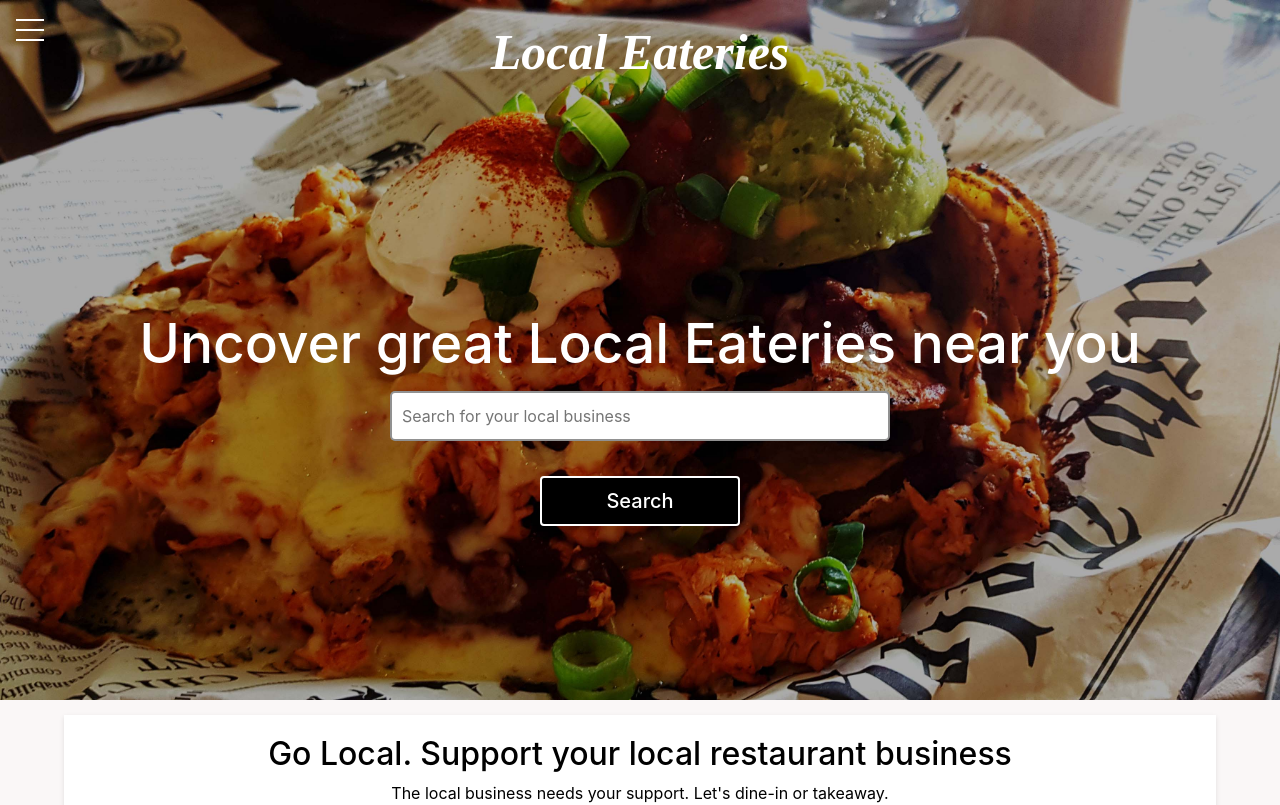
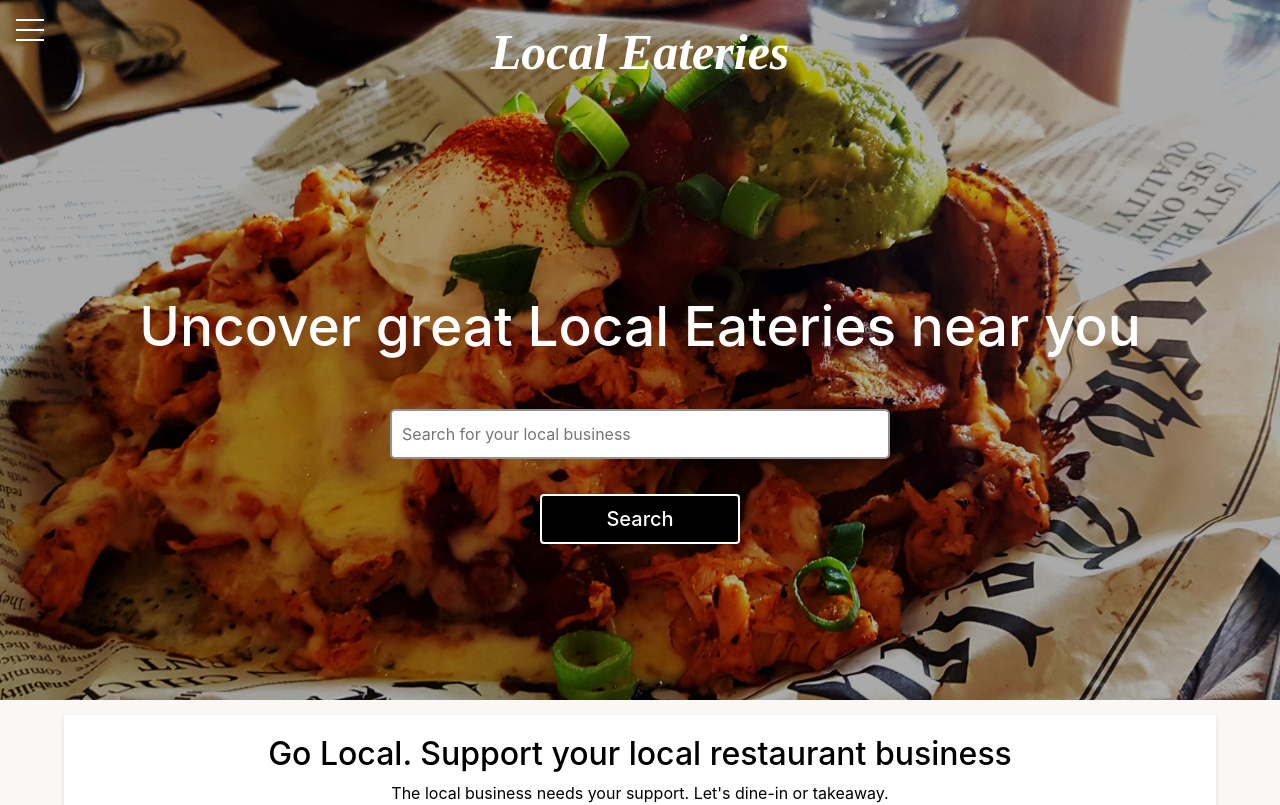
Before and after one commit to aswinks88/LocalEateries, a React (Create React App) app: page / in a window 1280 px wide. Shown: the top 805 px of the page. Built offline with nearby package versions, Linux system fonts and the light colour scheme; no server answers; what cuid would draw is missing.

Commit message:
css style fix

```diff
--- a/src/Pages/Home/Home.css
+++ b/src/Pages/Home/Home.css
@@ -27,7 +27,7 @@
     justify-content: center;
 }
 .home-title h1{
-    margin: auto;
+    margin-bottom: 50px;
     color: rgb(255, 255, 255);
     text-align: center;
     font-weight: 500;
```
